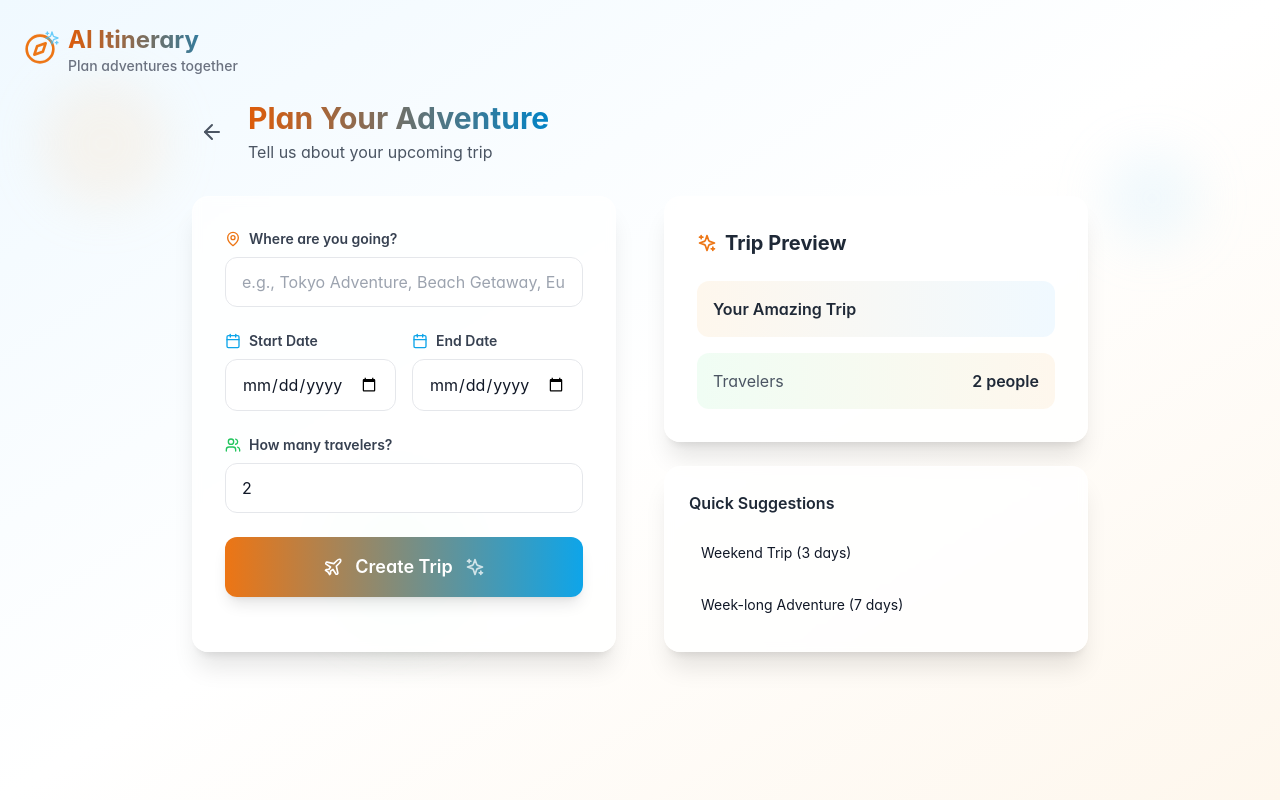
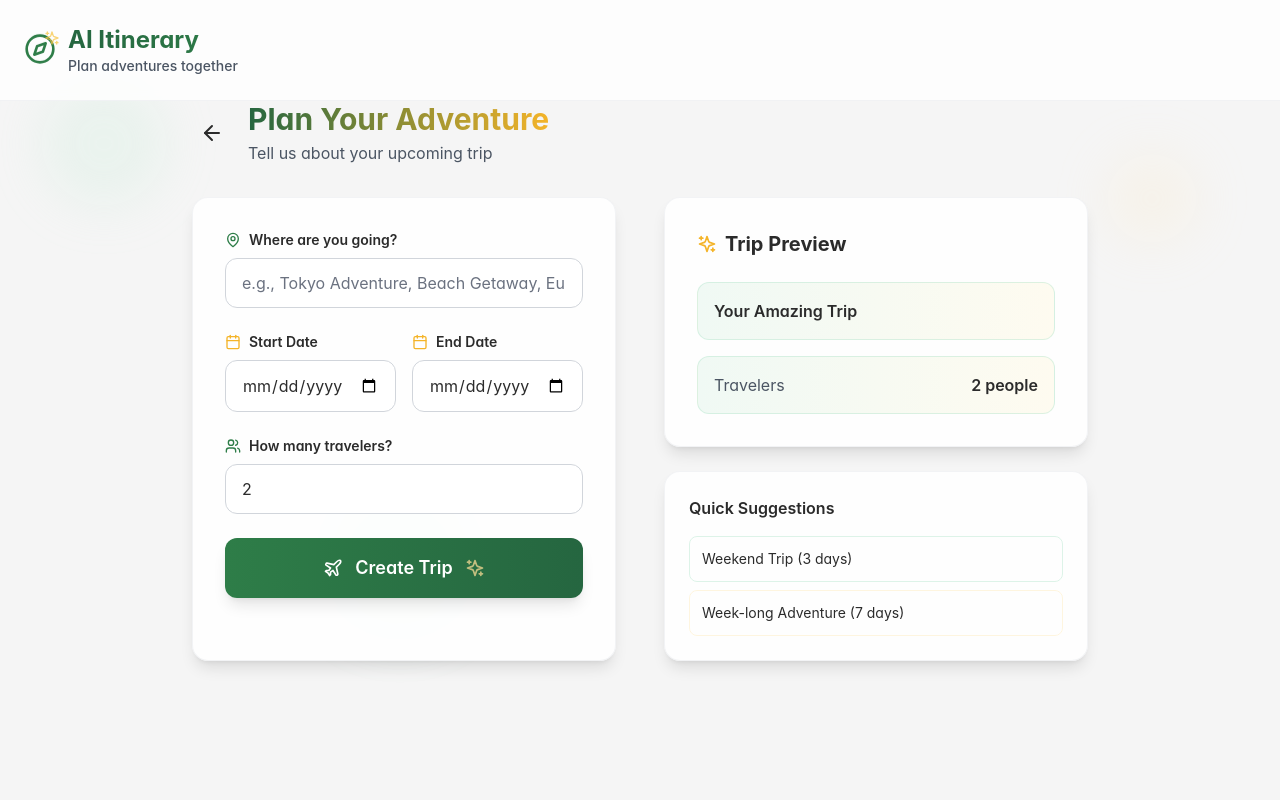
Before and after one commit to MimiLeinbach/Bolt-Hackathon, a React (Vite) app: page /create-trip in a window 1280 px wide. Built offline with nearby package versions, Linux system fonts and the light colour scheme.

Commit message:
Update UI with New Color Palette

```diff
--- a/src/components/shared/Layout.tsx
+++ b/src/components/shared/Layout.tsx
@@ -7,28 +7,28 @@ interface LayoutProps {
 
 export default function Layout({ children }: LayoutProps) {
   return (
-    <div className="min-h-screen">
+    <div className="min-h-screen bg-light-gray">
       {/* Background Elements */}
       <div className="fixed inset-0 overflow-hidden pointer-events-none">
-        <div className="absolute top-20 left-10 w-32 h-32 bg-adventure-200/20 rounded-full blur-xl animate-float"></div>
-        <div className="absolute top-40 right-20 w-24 h-24 bg-wanderlust-200/20 rounded-full blur-xl animate-float" style={{ animationDelay: '2s' }}></div>
-        <div className="absolute bottom-40 left-1/4 w-40 h-40 bg-forest-200/20 rounded-full blur-xl animate-float" style={{ animationDelay: '4s' }}></div>
+        <div className="absolute top-20 left-10 w-32 h-32 bg-forest-200/20 rounded-full blur-xl animate-float"></div>
+        <div className="absolute top-40 right-20 w-24 h-24 bg-gold-200/20 rounded-full blur-xl animate-float" style={{ animationDelay: '2s' }}></div>
+        <div className="absolute bottom-40 left-1/4 w-40 h-40 bg-forest-300/20 rounded-full blur-xl animate-float" style={{ animationDelay: '4s' }}></div>
       </div>
 
       {/* Header */}
-      <header className="relative z-10 px-6 py-6">
+      <header className="relative z-10 px-6 py-6 bg-white/80 backdrop-blur-sm border-b border-gray-200/50">
         <div className="max-w-7xl mx-auto">
           <div className="flex items-center justify-between">
             <div className="flex items-center space-x-3">
               <div className="relative">
-                <Compass className="w-8 h-8 text-adventure-500 animate-bounce-gentle" />
-                <Sparkles className="w-4 h-4 text-wanderlust-400 absolute -top-1 -right-1 animate-pulse" />
+                <Compass className="w-8 h-8 text-forest-500 animate-bounce-gentle" />
+                <Sparkles className="w-4 h-4 text-gold-400 absolute -top-1 -right-1 animate-pulse" />
               </div>
               <div>
-                <h1 className="text-2xl font-bold bg-gradient-to-r from-adventure-600 to-wanderlust-600 bg-clip-text text-transparent">
+                <h1 className="text-2xl font-bold bg-gradient-to-r from-forest-600 to-forest-500 bg-clip-text text-transparent">
                   AI Itinerary
                 </h1>
-                <p className="text-sm text-gray-500 font-medium">Plan adventures together</p>
+                <p className="text-sm text-gray-600 font-medium">Plan adventures together</p>
               </div>
             </div>
           </div>
--- a/src/index.css
+++ b/src/index.css
@@ -8,8 +8,8 @@
   }
 
   body {
-    @apply bg-gradient-to-br from-wanderlust-50 via-white to-adventure-50;
-    @apply text-gray-900;
+    @apply bg-light-gray;
+    @apply text-charcoal;
     @apply font-sans;
     @apply antialiased;
     min-height: 100vh;
@@ -18,31 +18,32 @@
 
 @layer components {
   .glass-card {
-    @apply bg-white/80 backdrop-blur-sm border border-white/20 shadow-xl;
+    @apply bg-white/90 backdrop-blur-sm border border-gray-200/50 shadow-lg;
   }
 
-  .adventure-gradient {
-    @apply bg-gradient-to-r from-adventure-500 to-wanderlust-500;
+  .forest-gradient {
+    @apply bg-gradient-to-r from-forest-500 to-forest-600;
   }
 
-  .adventure-gradient-hover {
-    @apply hover:bg-gradient-to-r hover:from-adventure-600 hover:to-wanderlust-600;
+  .forest-gradient-hover {
+    @apply hover:bg-gradient-to-r hover:from-forest-600 hover:to-forest-700;
   }
 
   .input-field {
-    @apply w-full px-4 py-3 rounded-xl border border-gray-200 bg-white/50 backdrop-blur-xs;
-    @apply focus:outline-none focus:ring-2 focus:ring-adventure-400 focus:border-transparent;
+    @apply w-full px-4 py-3 rounded-xl border border-gray-300 bg-white;
+    @apply focus:outline-none focus:ring-2 focus:ring-forest-400 focus:border-forest-400;
     @apply transition-all duration-200 ease-out;
-    @apply placeholder:text-gray-400;
+    @apply placeholder:text-gray-500;
+    @apply text-charcoal;
   }
 
   .input-field:focus {
-    @apply bg-white/80 shadow-lg transform scale-[1.02];
+    @apply bg-white shadow-lg transform scale-[1.02];
   }
 
   .btn-primary {
     @apply px-6 py-3 rounded-xl font-semibold text-white;
-    @apply adventure-gradient adventure-gradient-hover;
+    @apply forest-gradient forest-gradient-hover;
     @apply shadow-lg hover:shadow-xl;
     @apply transform transition-all duration-200 ease-out;
     @apply hover:scale-105 active:scale-95;
@@ -50,8 +51,8 @@
 
   .btn-secondary {
     @apply px-6 py-3 rounded-xl font-semibold;
-    @apply bg-white/80 text-gray-700 border border-gray-200;
-    @apply hover:bg-white hover:shadow-lg;
+    @apply bg-white text-charcoal border border-gray-300;
+    @apply hover:bg-light-gray hover:shadow-lg;
     @apply transform transition-all duration-200 ease-out;
     @apply hover:scale-105 active:scale-95;
   }
@@ -67,10 +68,10 @@
 }
 
 ::-webkit-scrollbar-thumb {
-  background: linear-gradient(to bottom, #f19338, #0ea5e9);
+  background: linear-gradient(to bottom, #2E7D48, #F7C544);
   border-radius: 3px;
 }
 
 ::-webkit-scrollbar-thumb:hover {
-  background: linear-gradient(to bottom, #de5c0a, #0284c7);
+  background: linear-gradient(to bottom, #256640, #f4b429);
 }
--- a/src/pages/CreateTripPage.tsx
+++ b/src/pages/CreateTripPage.tsx
@@ -108,10 +108,10 @@ export default function CreateTripPage() {
           onClick={() => navigate('/')}
           className="mr-4 p-2 rounded-xl hover:bg-white/50 transition-colors"
         >
-          <ArrowLeft className="w-6 h-6 text-gray-600" />
+          <ArrowLeft className="w-6 h-6 text-charcoal" />
         </button>
         <div>
-          <h1 className="text-3xl font-bold bg-gradient-to-r from-adventure-600 to-wanderlust-600 bg-clip-text text-transparent">
+          <h1 className="text-3xl font-bold bg-gradient-to-r from-forest-600 to-gold-500 bg-clip-text text-transparent">
             Plan Your Adventure
           </h1>
           <p className="text-gray-600 mt-1">Tell us about your upcoming trip</p>
@@ -124,8 +124,8 @@ export default function CreateTripPage() {
           <form onSubmit={handleSubmit} className="space-y-6">
             {/* Trip Name */}
             <div>
-              <label className="block text-sm font-semibold text-gray-700 mb-2 flex items-center">
-                <MapPin className="w-4 h-4 mr-2 text-adventure-500" />
+              <label className="block text-sm font-semibold text-charcoal mb-2 flex items-center">
+                <MapPin className="w-4 h-4 mr-2 text-forest-500" />
                 Where are you going?
               </label>
               <input
@@ -144,8 +144,8 @@ export default function CreateTripPage() {
             {/* Dates */}
             <div className="grid md:grid-cols-2 gap-4">
               <div>
-                <label className="block text-sm font-semibold text-gray-700 mb-2 flex items-center">
-                  <Calendar className="w-4 h-4 mr-2 text-wanderlust-500" />
+                <label className="block text-sm font-semibold text-charcoal mb-2 flex items-center">
+                  <Calendar className="w-4 h-4 mr-2 text-gold-500" />
                   Start Date
                 </label>
                 <input
@@ -162,8 +162,8 @@ export default function CreateTripPage() {
               </div>
 
               <div>
-                <label className="block text-sm font-semibold text-gray-700 mb-2 flex items-center">
-                  <Calendar className="w-4 h-4 mr-2 text-wanderlust-500" />
+                <label className="block text-sm font-semibold text-charcoal mb-2 flex items-center">
+                  <Calendar className="w-4 h-4 mr-2 text-gold-500" />
                   End Date
                 </label>
                 <input
@@ -182,7 +182,7 @@ export default function CreateTripPage() {
 
             {/* Participant Count */}
             <div>
-              <label className="block text-sm font-semibold text-gray-700 mb-2 flex items-center">
+              <label className="block text-sm font-semibold text-charcoal mb-2 flex items-center">
                 <Users className="w-4 h-4 mr-2 text-forest-500" />
                 How many travelers?
               </label>
@@ -215,7 +215,7 @@ export default function CreateTripPage() {
                 <>
                   <Plane className="w-5 h-5 group-hover:translate-x-1 transition-transform" />
                   <span>Create Trip</span>
-                  <Sparkles className="w-5 h-5 animate-pulse" />
+                  <Sparkles className="w-5 h-5 animate-pulse text-gold-300" />
                 </>
               )}
             </button>
@@ -225,33 +225,33 @@ export default function CreateTripPage() {
         {/* Preview */}
         <div className="space-y-6 animate-slide-up" style={{ animationDelay: '0.2s' }}>
           <div className="glass-card rounded-2xl p-8">
-            <h3 className="text-xl font-bold text-gray-800 mb-6 flex items-center">
-              <Sparkles className="w-5 h-5 mr-2 text-adventure-500" />
+            <h3 className="text-xl font-bold text-charcoal mb-6 flex items-center">
+              <Sparkles className="w-5 h-5 mr-2 text-gold-500" />
               Trip Preview
             </h3>
 
             <div className="space-y-4">
-              <div className="p-4 bg-gradient-to-r from-adventure-50 to-wanderlust-50 rounded-xl">
-                <h4 className="font-semibold text-gray-800">
+              <div className="p-4 bg-gradient-to-r from-forest-50 to-gold-50 rounded-xl border border-forest-200/50">
+                <h4 className="font-semibold text-charcoal">
                   {formData.name || 'Your Amazing Trip'}
                 </h4>
               </div>
 
               {formData.startDate && formData.endDate && (
-                <div className="p-4 bg-gradient-to-r from-wanderlust-50 to-forest-50 rounded-xl">
+                <div className="p-4 bg-gradient-to-r from-gold-50 to-forest-50 rounded-xl border border-gold-200/50">
                   <div className="flex items-center justify-between">
                     <span className="text-gray-600">Duration</span>
-                    <span className="font-semibold text-gray-800">
+                    <span className="font-semibold text-charcoal">
                       {getDayCount()} {getDayCount() === 1 ? 'day' : 'days'}
                     </span>
                   </div>
                 </div>
               )}
 
-              <div className="p-4 bg-gradient-to-r from-forest-50 to-adventure-50 rounded-xl">
+              <div className="p-4 bg-gradient-to-r from-forest-50 to-gold-50 rounded-xl border border-forest-200/50">
                 <div className="flex items-center justify-between">
                   <span className="text-gray-600">Travelers</span>
-                  <span className="font-semibold text-gray-800">
+                  <span className="font-semibold text-charcoal">
                     {formData.participantCount} {formData.participantCount === 1 ? 'person' : 'people'}
                   </span>
                 </div>
@@ -261,7 +261,7 @@ export default function CreateTripPage() {
 
           {/* Quick Date Suggestions */}
           <div className="glass-card rounded-2xl p-6">
-            <h4 className="font-semibold text-gray-800 mb-4">Quick Suggestions</h4>
+            <h4 className="font-semibold text-charcoal mb-4">Quick Suggestions</h4>
             <div className="space-y-2">
               <button
                 type="button"
@@ -270,7 +270,7 @@ export default function CreateTripPage() {
                   startDate: getTomorrowDate(),
                   endDate: format(addDays(new Date(), 3), 'yyyy-MM-dd')
                 }))}
-                className="w-full text-left p-3 rounded-lg hover:bg-adventure-50 transition-colors text-sm"
+                className="w-full text-left p-3 rounded-lg hover:bg-forest-50 transition-colors text-sm border border-forest-200/50"
               >
                 Weekend Trip (3 days)
               </button>
@@ -281,7 +281,7 @@ export default function CreateTripPage() {
                   startDate: getNextWeekDate(),
                   endDate: format(addDays(new Date(), 14), 'yyyy-MM-dd')
                 }))}
-                className="w-full text-left p-3 rounded-lg hover:bg-wanderlust-50 transition-colors text-sm"
+                className="w-full text-left p-3 rounded-lg hover:bg-gold-50 transition-colors text-sm border border-gold-200/50"
               >
                 Week-long Adventure (7 days)
               </button>
```
Also changed, not shown: src/pages/HomePage.tsx (+16 -16 lines), src/pages/TripSummaryPage.tsx (+32 -32 lines), tailwind.config.js (+51 -32 lines).
